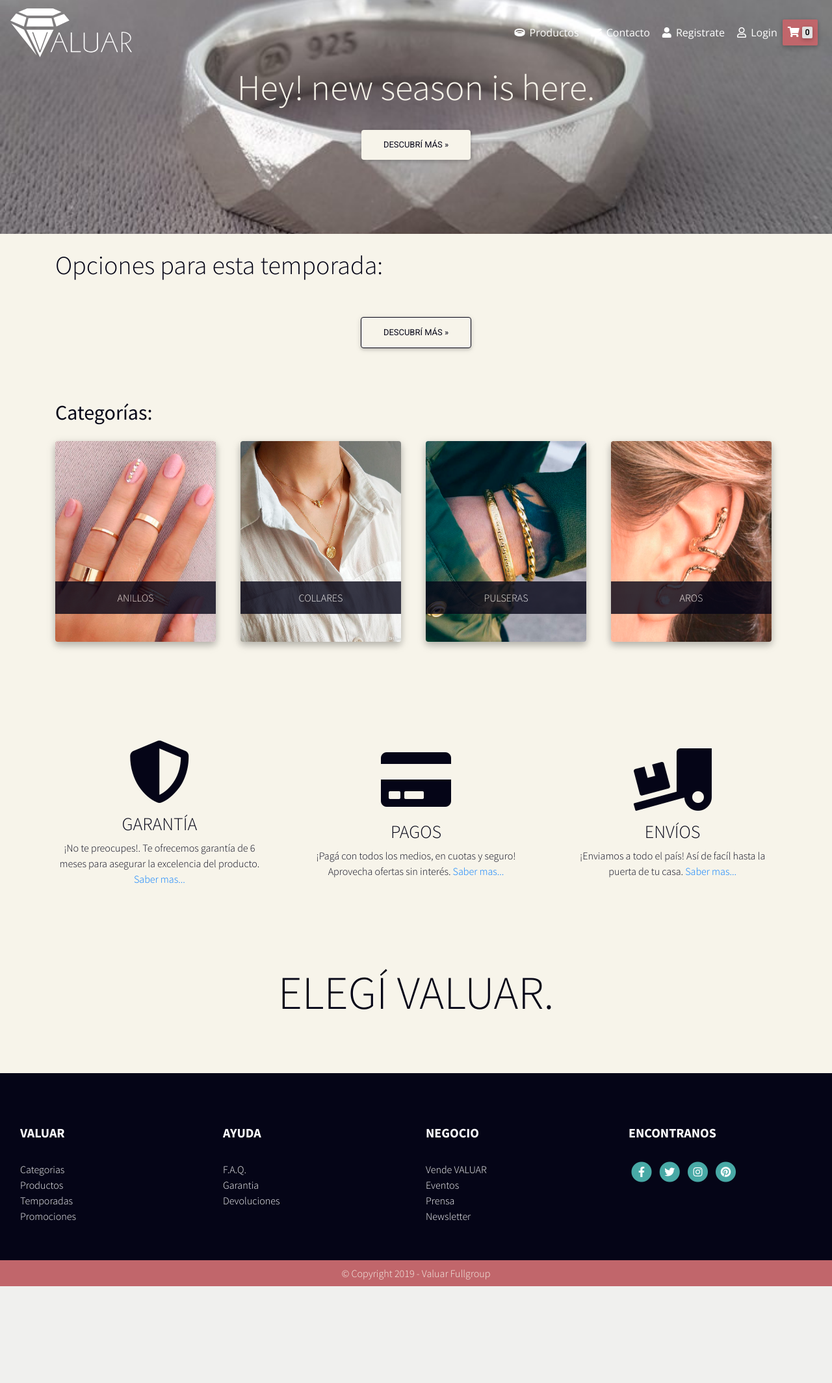
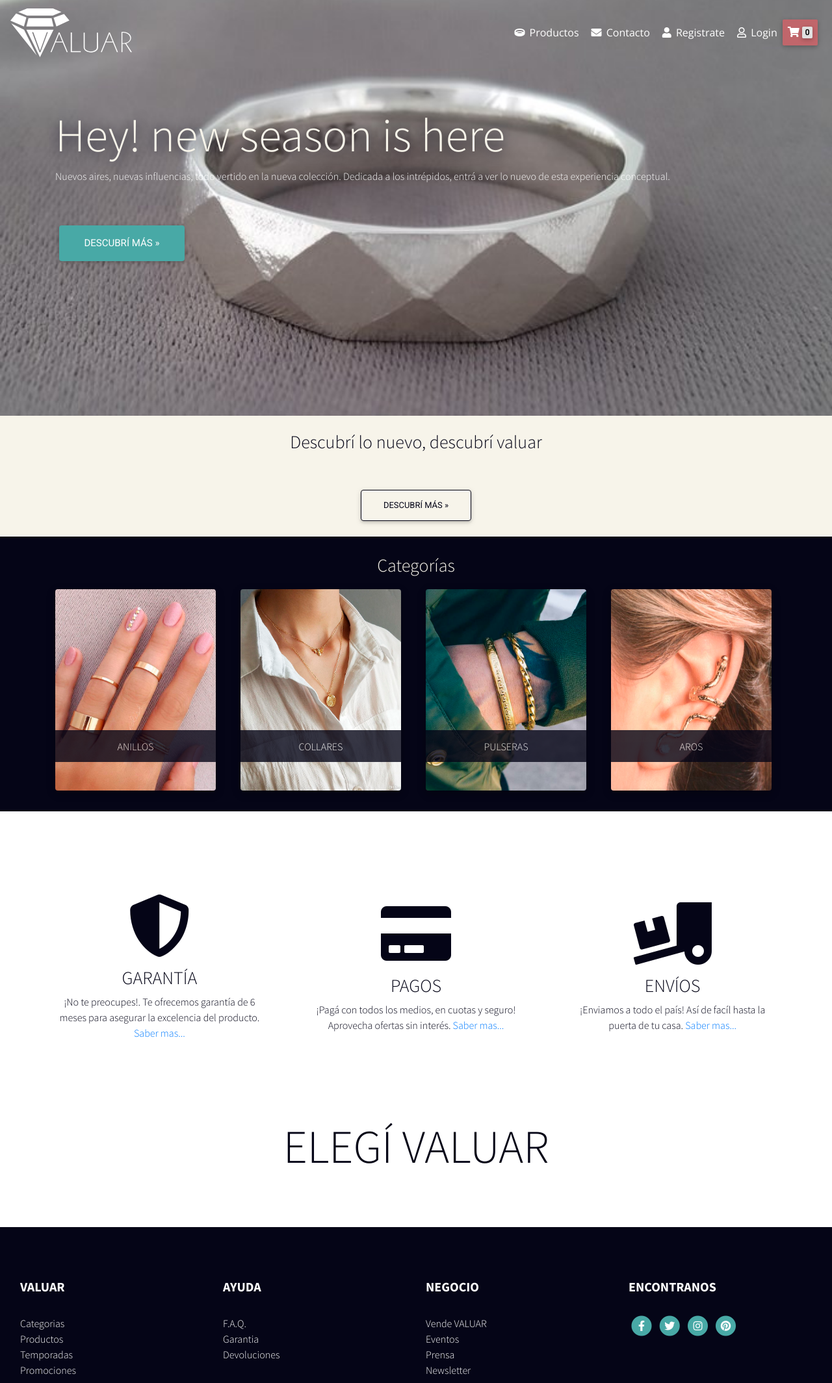
Before and after one commit to franfoukal/valuar, a PHP site: page /valuar/home in a window 1280 px wide. Shown: the top 2129 px of the page at 65% size. Before the commit the page ends 1980 px from the top, so only its background shows below. Run offline with PHP 8.4, Linux system fonts and the light colour scheme; data that the repository does not hold is empty; some libraries are stand-ins or nearby versions.

Commit message:
mixing styles - peace and democracy

```diff
--- a/assets/css/index.css
+++ b/assets/css/index.css
@@ -4,7 +4,10 @@ header.index{
   background-repeat: no-repeat;
   background-size: cover;
 
-  height: 45vh!important;
+  /* height: 45vh!important; */
+}
+.jumbotron{
+  margin-bottom: 0;
 }
 .navbar.home{
   box-shadow: none;
@@ -13,8 +16,8 @@ header.index{
   width: 40%;
 }
 .jumbotron{
-  margin: 0;
-  padding: 0;
+  /* margin: 0;
+  padding: 0; */
   background-color: transparent;
   box-shadow: none;
 }
@@ -113,7 +116,7 @@ header.index{
   header.index{
     background-position: 0;
     height: 100vh;
-    max-height: 700px;
+    max-height: 80vh;
   }
   .navbar-brand{
     width: 15%;
@@ -126,7 +129,7 @@ header.index{
   header.index{
     background-position: 0;
     height: 100vh;
-    max-height: 900px;
+    max-height: 80vh;
   }
   .navbar-brand{
     width: 15%;
--- a/backend/utils/config.php
+++ b/backend/utils/config.php
@@ -4,8 +4,8 @@ return (object) [
     'DB_PORT' => "3306",
     'DB_DATABASE' => "apitest",
     'DB_USERNAME' => "root",
-    'DB_PASSWORD' => "",
-    'BASE_DIR' => "http://localhost"
+    'DB_PASSWORD' => "root",
+    'BASE_DIR' => "http://localhost:8888"
 ];
 
 ?>
--- a/views/header.php
+++ b/views/header.php
@@ -1,10 +1,9 @@
-
-<header id="header" :class="locationLog ? 'index' : ''">
+<header id="header" class="z-depth-1-half" :class="locationLog ? 'index' : ''">
     <nav class=" navbar navbar-expand-md navbar-dark transparent home" :class="locationLog ? 'transparent' : 'bg-noche'">
         <a class="navbar-brand" href="/valuar/home"><img class="logo img-responsive" src="/valuar/assets/img/valuar-logo23.svg" alt=""></a>
         <a type="button" class="btn bg-rojo cart" href="/valuar/cart">
             <i class="fas fa-shopping-cart"></i>
-            <span class="badge badge-light"><?=isset($_SESSION['cart']) ? count($_SESSION['cart']) : 0?></span>
+            <span class="badge badge-light"><?= isset($_SESSION['cart']) ? count($_SESSION['cart']) : 0 ?></span>
         </a>
         <button class="navbar-toggler" type="button" data-toggle="collapse" data-target="#navbarSupportedContent-4" aria-controls="navbarSupportedContent-4" aria-expanded="false" aria-label="Toggle navigation">
             <span class="navbar-toggler-icon"></span>
@@ -50,20 +49,30 @@
     </nav>
 
 
-    <div class="animated fadeInDown slow " v-if="locationLog">
+    <!-- <div class="animated fadeInDown slow " v-if="locationLog">
         <div class="container text-center">
             <h1 class="display-4 crema mb-3">Hey! new season is here.</h1>
 
             <p><a class="btn bg-crema noche waves-effect waves-light mx-0 my-3 rounded" href="/valuar/product-list" role="button">Descubrí más »</a></p>
         </div>
+    </div> -->
+
+
+    <div class="jumbotron animated fadeInDown slow" v-if="locationLog">
+        <div class="container ">
+            <h1 class="display-3 crema text-shadow">Hey! new season is here</h1>
+            <p class="text-white">Nuevos aires, nuevas influencias, todo vertido en la nueva colección. Dedicada a los intrépidos, entrá a ver lo nuevo de esta experiencia conceptual.</p>
+            <p><a class="btn bg-verde waves-effect waves-light btn-lg mt-5 rounded text-white" href="/valuar/product-list" role="button">Descubrí más »</a></p>
+        </div>
     </div>
+
+
 </header>
 
 <script>
     var app = new Vue({
         el: '#header',
-        data: {
-        },
+        data: {},
         computed: {
             locationLog: function() {
                 return window.location.pathname == '/valuar/home' || window.location.pathname == '/valuar/';
--- a/views/home.php
+++ b/views/home.php
@@ -1,14 +1,15 @@
 <?php
 include_once("./backend/utils/cURL.php");
 $config = include_once("./backend/utils/config.php");
-    $products = json_decode(cURL::get($config->BASE_DIR.'/valuar/v2/product'), true);
+$products = json_decode(cURL::get($config->BASE_DIR . '/valuar/v2/product'), true);
 
 ?>
 
 <main class="bg-crema">
     <section class="best-sellers container-fluid">
+
+        <h3 class='py-4 noche text-center'>Descubrí lo nuevo, descubrí valuar</h3>
         <div class='container bg-crema'>
-    <h1 class=' noche py-4 bg-crema '>Opciones para esta temporada:</h1>
 
             <div class="row zoom-child">
                 <?php
@@ -35,9 +36,9 @@
         </div>
     </section>
 
-    <section class="categories py-3 container-fluid bg-crema ">
+    <section class="categories py-4 container-fluid bg-noche ">
+        <h3 class='py-1 crema text-center'>Categorías</h3>
         <div class="container">
-        <h2 class=' h2 noche bg-crema pt-4 my-3'>Categorías:</h2>
 
             <div class="row">
 
@@ -80,7 +81,7 @@
         </div>
     </section>
 
-    <section class="services py-5 bg-crema" id="services">
+    <section class="services py-5 bg-white" id="services">
         <div class="svc-wrapper py-5 row mx-5">
             <div class="service noche col-12 col-md-4">
                 <i class="fas fa-shield-alt"></i>
@@ -98,7 +99,7 @@
                 <p>¡Enviamos a todo el país! Así de facíl hasta la puerta de tu casa. <a className="text-decoration-none" href="FAQ">Saber mas...</a></p>
             </div>
         </div>
-        <h2 class="title display-3 noche py-4 text-center">ELEGÍ VALUAR.</h2>
+        <h2 class="title display-3 noche py-4 text-center">ELEGÍ VALUAR</h2>
 
     </section>
 
```
Lines whose indentation alone changed are shown as unchanged.
